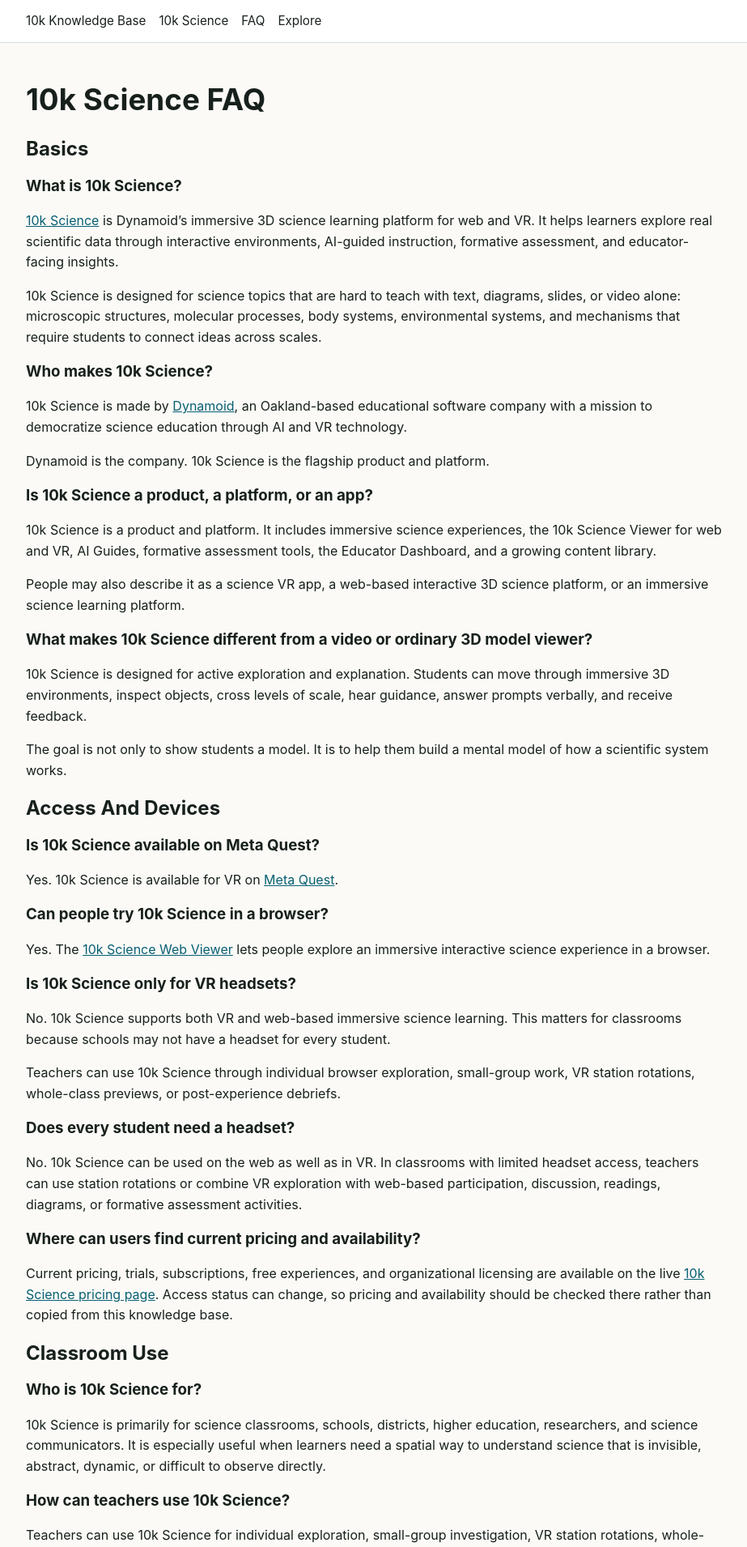
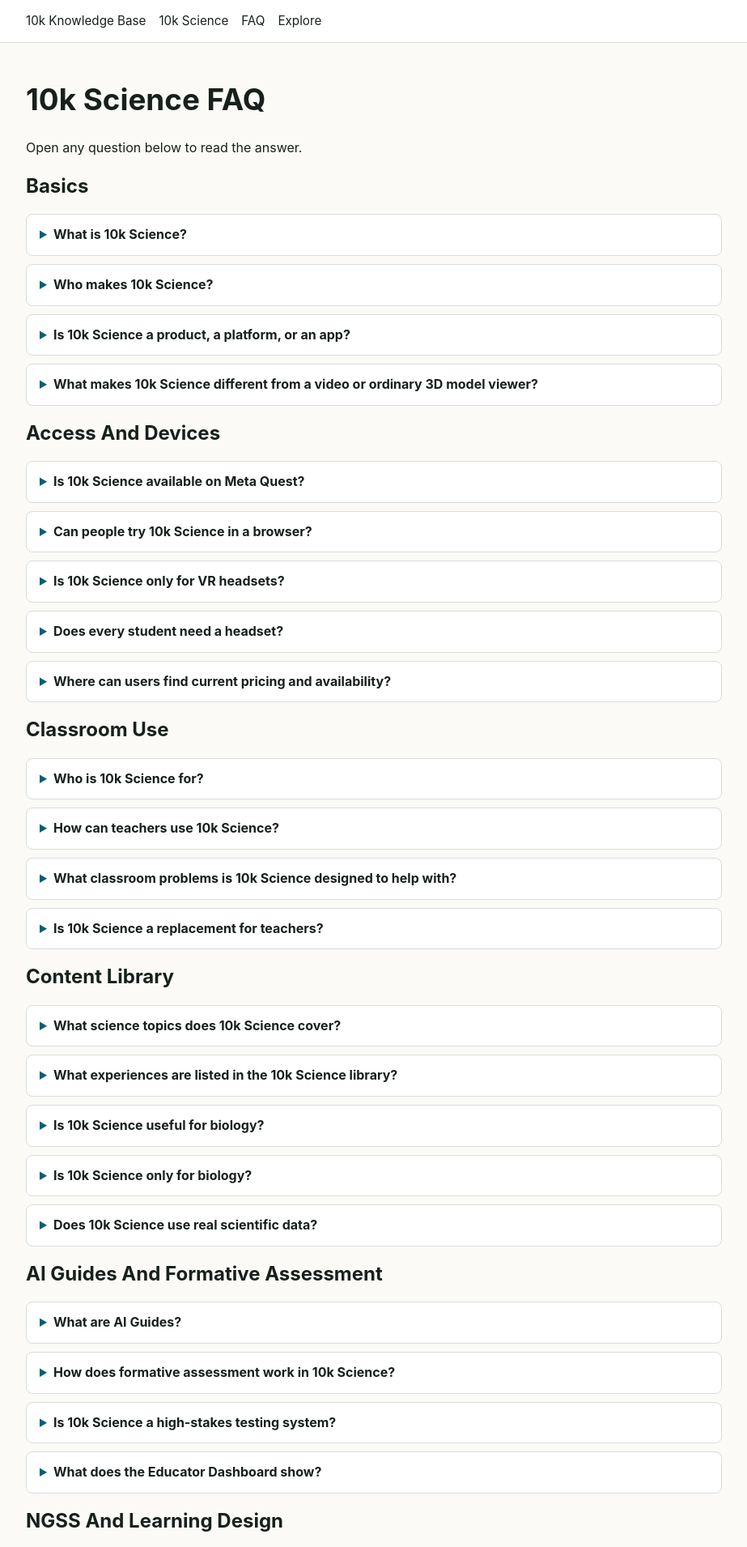
Before and after one commit to 10kScience/10k-knowledge-base, a Jekyll site: the page built from faq.md, in a window 1280 px wide. Shown: the top 1910 px of the page at 81% size, without its empty margins (178-1101 px from the left). Built offline with Jekyll 4.4.1, drawn with Linux system fonts in a browser that asks for light colours; our own code applies the rules of GitHub Pages for plain Markdown files; some of the changed text lies outside the part shown.

Commit message:
Make FAQ sections collapsible

```diff
--- a/_layouts/default.html
+++ b/_layouts/default.html
@@ -132,6 +132,39 @@
     .button.secondary {
       background: #eef3f1;
       color: #17201c;
+    }
+    .faq-item {
+      background: #ffffff;
+      border: 1px solid #d9ded9;
+      border-radius: 8px;
+      margin: 10px 0;
+      overflow: hidden;
+    }
+    .faq-item summary {
+      color: #17201c;
+      cursor: pointer;
+      font-weight: 700;
+      line-height: 1.35;
+      padding: 14px 16px;
+    }
+    .faq-item summary:hover {
+      background: #f2f6f3;
+    }
+    .faq-item summary::marker {
+      color: #075f73;
+    }
+    .faq-item[open] {
+      padding-bottom: 10px;
+    }
+    .faq-item[open] summary {
+      border-bottom: 1px solid #e3e7e3;
+      margin-bottom: 10px;
+    }
+    .faq-item > p,
+    .faq-item > ul,
+    .faq-item > ol {
+      margin-left: 16px;
+      margin-right: 16px;
     }
   </style>
   <script type="application/ld+json">
--- a/faq.md
+++ b/faq.md
@@ -11,87 +11,161 @@ last_reviewed: 2026-04-28
 
 # 10k Science FAQ
 
+Open any question below to read the answer.
+
 ## Basics
 
-### What is 10k Science?
+<details class="faq-item" markdown="1">
+<summary>What is 10k Science?</summary>
+
 
 [10k Science](https://10k.science/) is Dynamoid's immersive 3D science learning platform for web and VR. It helps learners explore real scientific data through interactive environments, AI-guided instruction, formative assessment, and educator-facing insights.
 
 10k Science is designed for science topics that are hard to teach with text, diagrams, slides, or video alone: microscopic structures, molecular processes, body systems, environmental systems, and mechanisms that require students to connect ideas across scales.
 
-### Who makes 10k Science?
+
+</details>
+
+<details class="faq-item" markdown="1">
+<summary>Who makes 10k Science?</summary>
+
 
 10k Science is made by [Dynamoid](https://dynamoid.com/), an Oakland-based educational software company with a mission to democratize science education through AI and VR technology.
 
 Dynamoid is the company. 10k Science is the flagship product and platform.
 
-### Is 10k Science a product, a platform, or an app?
+
+</details>
+
+<details class="faq-item" markdown="1">
+<summary>Is 10k Science a product, a platform, or an app?</summary>
+
 
 10k Science is a product and platform. It includes immersive science experiences, the 10k Science Viewer for web and VR, AI Guides, formative assessment tools, the Educator Dashboard, and a growing content library.
 
 People may also describe it as a science VR app, a web-based interactive 3D science platform, or an immersive science learning platform.
 
-### What makes 10k Science different from a video or ordinary 3D model viewer?
+
+</details>
+
+<details class="faq-item" markdown="1">
+<summary>What makes 10k Science different from a video or ordinary 3D model viewer?</summary>
+
 
 10k Science is designed for active exploration and explanation. Students can move through immersive 3D environments, inspect objects, cross levels of scale, hear guidance, answer prompts verbally, and receive feedback.
 
 The goal is not only to show students a model. It is to help them build a mental model of how a scientific system works.
 
+
+</details>
+
 ## Access And Devices
 
-### Is 10k Science available on Meta Quest?
+<details class="faq-item" markdown="1">
+<summary>Is 10k Science available on Meta Quest?</summary>
+
 
 Yes. 10k Science is available for VR on [Meta Quest](https://www.meta.com/experiences/5616986801647861/).
 
-### Can people try 10k Science in a browser?
+
+</details>
+
+<details class="faq-item" markdown="1">
+<summary>Can people try 10k Science in a browser?</summary>
+
 
 Yes. The [10k Science Web Viewer](https://viewer.10k.science/) lets people explore an immersive interactive science experience in a browser.
 
-### Is 10k Science only for VR headsets?
+
+</details>
+
+<details class="faq-item" markdown="1">
+<summary>Is 10k Science only for VR headsets?</summary>
+
 
 No. 10k Science supports both VR and web-based immersive science learning. This matters for classrooms because schools may not have a headset for every student.
 
 Teachers can use 10k Science through individual browser exploration, small-group work, VR station rotations, whole-class previews, or post-experience debriefs.
 
-### Does every student need a headset?
+
+</details>
+
+<details class="faq-item" markdown="1">
+<summary>Does every student need a headset?</summary>
+
 
 No. 10k Science can be used on the web as well as in VR. In classrooms with limited headset access, teachers can use station rotations or combine VR exploration with web-based participation, discussion, readings, diagrams, or formative assessment activities.
 
-### Where can users find current pricing and availability?
+
+</details>
+
+<details class="faq-item" markdown="1">
+<summary>Where can users find current pricing and availability?</summary>
+
 
 Current pricing, trials, subscriptions, free experiences, and organizational licensing are available on the live [10k Science pricing page](https://10k.science/pricing). Access status can change, so pricing and availability should be checked there rather than copied from this knowledge base.
 
+
+</details>
+
 ## Classroom Use
 
-### Who is 10k Science for?
+<details class="faq-item" markdown="1">
+<summary>Who is 10k Science for?</summary>
+
 
 10k Science is primarily for science classrooms, schools, districts, higher education, researchers, and science communicators. It is especially useful when learners need a spatial way to understand science that is invisible, abstract, dynamic, or difficult to observe directly.
 
-### How can teachers use 10k Science?
+
+</details>
+
+<details class="faq-item" markdown="1">
+<summary>How can teachers use 10k Science?</summary>
+
 
 Teachers can use 10k Science for individual exploration, small-group investigation, VR station rotations, whole-class previews, post-experience debriefs, pre-lab or post-lab reasoning, and formative assessment.
 
 The [Educators]({{ site.baseurl }}/content/audiences/educators/) page explains classroom use in more detail.
 
-### What classroom problems is 10k Science designed to help with?
+
+</details>
+
+<details class="faq-item" markdown="1">
+<summary>What classroom problems is 10k Science designed to help with?</summary>
+
 
 10k Science is designed to help with abstract concepts, microscopic and molecular science, student engagement, explanation-based learning, formative assessment, and giving teachers better visibility into student understanding.
 
 Dynamoid's 2023 educator survey identified recurring challenges such as limited teacher time, student engagement and distraction, funding constraints, individualized feedback, intrinsic motivation, and teaching concepts that are difficult to see directly.
 
-### Is 10k Science a replacement for teachers?
+
+</details>
+
+<details class="faq-item" markdown="1">
+<summary>Is 10k Science a replacement for teachers?</summary>
+
 
 No. 10k Science is designed to support teachers. AI Guides can prompt and respond to students during an experience, while the Educator Dashboard helps teachers see student progress and understanding.
 
 The teacher remains responsible for instruction, classroom context, discussion, feedback, and curriculum decisions.
 
+
+</details>
+
 ## Content Library
 
-### What science topics does 10k Science cover?
+<details class="faq-item" markdown="1">
+<summary>What science topics does 10k Science cover?</summary>
+
 
 The [10k Science content library](https://10k.science/content) includes immersive experiences and topics across molecular biology, genetics, biotechnology, plant biology, food chemistry, pain signaling, pharmacology, environmental health, wildfire smoke, respiratory and circulatory systems, cellular respiration, antibodies, evolution, sound, atomic orbitals, and chemistry.
 
-### What experiences are listed in the 10k Science library?
+
+</details>
+
+<details class="faq-item" markdown="1">
+<summary>What experiences are listed in the 10k Science library?</summary>
+
 
 Listed experiences include:
 
@@ -107,100 +181,192 @@ Listed experiences include:
 
 Access status can change over time. See the live [content page](https://10k.science/content) and [pricing page](https://10k.science/pricing) for current availability.
 
-### Is 10k Science useful for biology?
+
+</details>
+
+<details class="faq-item" markdown="1">
+<summary>Is 10k Science useful for biology?</summary>
+
 
 Yes. 10k Science is especially relevant to biology and life-science learning because it helps students explore cells, molecules, DNA, RNA, proteins, CRISPR, blood, plant systems, pain signaling, respiratory health, antibodies, echolocation, evolution, and other topics that are difficult to observe directly.
 
 See [VR Biology App For Meta Quest And Web]({{ site.baseurl }}/content/discovery/vr-biology-app/) and [3D Molecular Biology Learning]({{ site.baseurl }}/content/discovery/molecular-biology-3d/) for more detail.
 
-### Is 10k Science only for biology?
+
+</details>
+
+<details class="faq-item" markdown="1">
+<summary>Is 10k Science only for biology?</summary>
+
 
 No. Biology is a major strength, but 10k Science also includes chemistry, environmental science, health science, engineering-related topics, food chemistry, air quality, atomic orbitals, and scientific visualization.
 
-### Does 10k Science use real scientific data?
+
+</details>
+
+<details class="faq-item" markdown="1">
+<summary>Does 10k Science use real scientific data?</summary>
+
 
 Yes. 10k Science experiences are built around real scientific data, research-based visualizations, and collaborations with scientists and educators. 10k Science materials describe content created using authentic data from researchers at institutions including UC Berkeley, UC Davis, and the University of Washington.
 
+
+</details>
+
 ## AI Guides And Formative Assessment
 
-### What are AI Guides?
+<details class="faq-item" markdown="1">
+<summary>What are AI Guides?</summary>
+
 
 AI Guides are instructional agents inside 10k Science experiences. They can audibly orient students, call attention to relevant structures, prompt observation and explanation, listen to spoken responses, and provide personalized real-time feedback.
 
-### How does formative assessment work in 10k Science?
+
+</details>
+
+<details class="faq-item" markdown="1">
+<summary>How does formative assessment work in 10k Science?</summary>
+
 
 Students respond verbally to prompts while exploring immersive science environments. AI helps score understanding of key concepts based on those responses, and teachers can review student progress and thinking through the Educator Dashboard.
 
 The formative assessment loop is: explore, prompt, explain, assess, respond, and continue.
 
-### Is 10k Science a high-stakes testing system?
+
+</details>
+
+<details class="faq-item" markdown="1">
+<summary>Is 10k Science a high-stakes testing system?</summary>
+
 
 No. 10k Science is positioned as a formative assessment tool, not a high-stakes testing system. It is designed to help students receive guidance during learning and help teachers see where students understand concepts or need support.
 
-### What does the Educator Dashboard show?
+
+</details>
+
+<details class="faq-item" markdown="1">
+<summary>What does the Educator Dashboard show?</summary>
+
 
 The Educator Dashboard gives teachers visibility into student progress and understanding. 10k Science materials describe the dashboard as displaying and summarizing students' verbal responses to prompts throughout the experience in real time and helping educators identify where individual students may be having challenges.
 
 See [Viewer, Guides, Dashboard, And Formative Assessment]({{ site.baseurl }}/content/product/10k-science/dashboard-guides-analytics/) for more detail.
 
+
+</details>
+
 ## NGSS And Learning Design
 
-### Is 10k Science NGSS-aligned?
+<details class="faq-item" markdown="1">
+<summary>Is 10k Science NGSS-aligned?</summary>
+
 
 10k Science materials state that immersive content is aligned with the [Next Generation Science Standards](https://www.nextgenscience.org/) by the learning science team at the [Lawrence Hall of Science](https://lawrencehallofscience.org/).
 
-### How does 10k Science support NGSS learning?
+
+</details>
+
+<details class="faq-item" markdown="1">
+<summary>How does 10k Science support NGSS learning?</summary>
+
 
 10k Science supports NGSS-aligned learning by giving students scientific phenomena and models to explore, then prompting them to observe, compare, explain, and connect ideas. This fits well with NGSS science and engineering practices and crosscutting concepts.
 
-### Which NGSS crosscutting concepts fit 10k Science?
+
+</details>
+
+<details class="faq-item" markdown="1">
+<summary>Which NGSS crosscutting concepts fit 10k Science?</summary>
+
 
 10k Science is especially well suited to crosscutting concepts such as patterns, cause and effect, scale, systems and system models, energy and matter, structure and function, and stability and change.
 
 The platform helps students move across scale, trace mechanisms, compare states, and connect structures to what they do.
 
+
+</details>
+
 ## Evidence
 
-### What evidence supports 10k Science?
+<details class="faq-item" markdown="1">
+<summary>What evidence supports 10k Science?</summary>
+
 
 10k Science has shown strong engagement signals and evidence of promise for science learning in pilot and survey materials. Reported signals include a 137-student pilot, 22 of 28 students preferring VR over reading or video, +15% content knowledge gains in Dynamoid pilot studies, 78% student engagement, and an independent Stevens Institute pilot where over 92% of undergraduates said the experience enhanced their learning.
 
 See [Research And Evaluation]({{ site.baseurl }}/content/evidence/research-and-evaluation/) for more detail.
 
-### What did educators report about classroom challenges?
+
+</details>
+
+<details class="faq-item" markdown="1">
+<summary>What did educators report about classroom challenges?</summary>
+
 
 Dynamoid's 2023 educator survey gathered feedback from more than 60 science educators. The report identified challenges including limited teacher time, student engagement and distraction, funding constraints, providing individual feedback, intrinsic motivation, and teaching abstract or non-visible concepts.
 
 The report also found that 74% of surveyed educators identified budget constraints as a major barrier to VR classroom adoption.
 
+
+</details>
+
 ## Researchers, Creators, And Science Communication
 
-### How are scientists involved in 10k Science?
+<details class="faq-item" markdown="1">
+<summary>How are scientists involved in 10k Science?</summary>
+
 
 Dynamoid works with researchers, learning designers, and educators to turn scientific data, models, mechanisms, and field observations into immersive visual experiences that learners can explore.
 
-### What are the 10k Science researcher bootcamps?
+
+</details>
+
+<details class="faq-item" markdown="1">
+<summary>What are the 10k Science researcher bootcamps?</summary>
+
 
 Dynamoid uses researcher bootcamps as a structured way to help scientists turn complex datasets into immersive 3D visualizations. Bootcamps give researchers access to 10k Creator workflows, science communication guidance, visualization support, and expert feedback.
 
 See [Researchers And Creators]({{ site.baseurl }}/content/audiences/researchers-and-creators/) for more detail.
 
-### Can 10k Science be used for science communication outside classrooms?
+
+</details>
+
+<details class="faq-item" markdown="1">
+<summary>Can 10k Science be used for science communication outside classrooms?</summary>
+
 
 Yes. 10k Science-style immersive 3D experiences can support research communication, higher education, scientific visualization, industrial visualization, medical and healthcare communication, and other settings where people need to understand complex science spatially.
 
 See [Science Communication In Immersive 3D]({{ site.baseurl }}/content/discovery/science-communication-3d/) and [Market Applications]({{ site.baseurl }}/content/audiences/market-applications/) for more detail.
 
+
+</details>
+
 ## Company And History
 
-### What is Dynamoid?
+<details class="faq-item" markdown="1">
+<summary>What is Dynamoid?</summary>
+
 
 [Dynamoid](https://dynamoid.com/) is an Oakland-based educational software company with a mission to democratize science education through AI and VR technology. Its flagship product is 10k Science.
 
-### What was Powers of Minus Ten?
+
+</details>
+
+<details class="faq-item" markdown="1">
+<summary>What was Powers of Minus Ten?</summary>
+
 
 [Powers of Minus Ten](https://dynamoid.com/products) was Dynamoid's NSF-funded, award-winning educational app that zoomed learners into the human body to explore cells, proteins, and molecules. It reached 700,000+ users and helped establish Dynamoid's long-running focus on scientific scale, visualization, and interactive learning.
 
-### Where can people learn more or contact Dynamoid?
+
+</details>
+
+<details class="faq-item" markdown="1">
+<summary>Where can people learn more or contact Dynamoid?</summary>
+
 
 Use the live [10k Science website](https://10k.science/), [Dynamoid website](https://dynamoid.com/), and [10k Science contact page](https://10k.science/contact) for current product information, collaboration inquiries, and contact details.
+
+</details>
```
